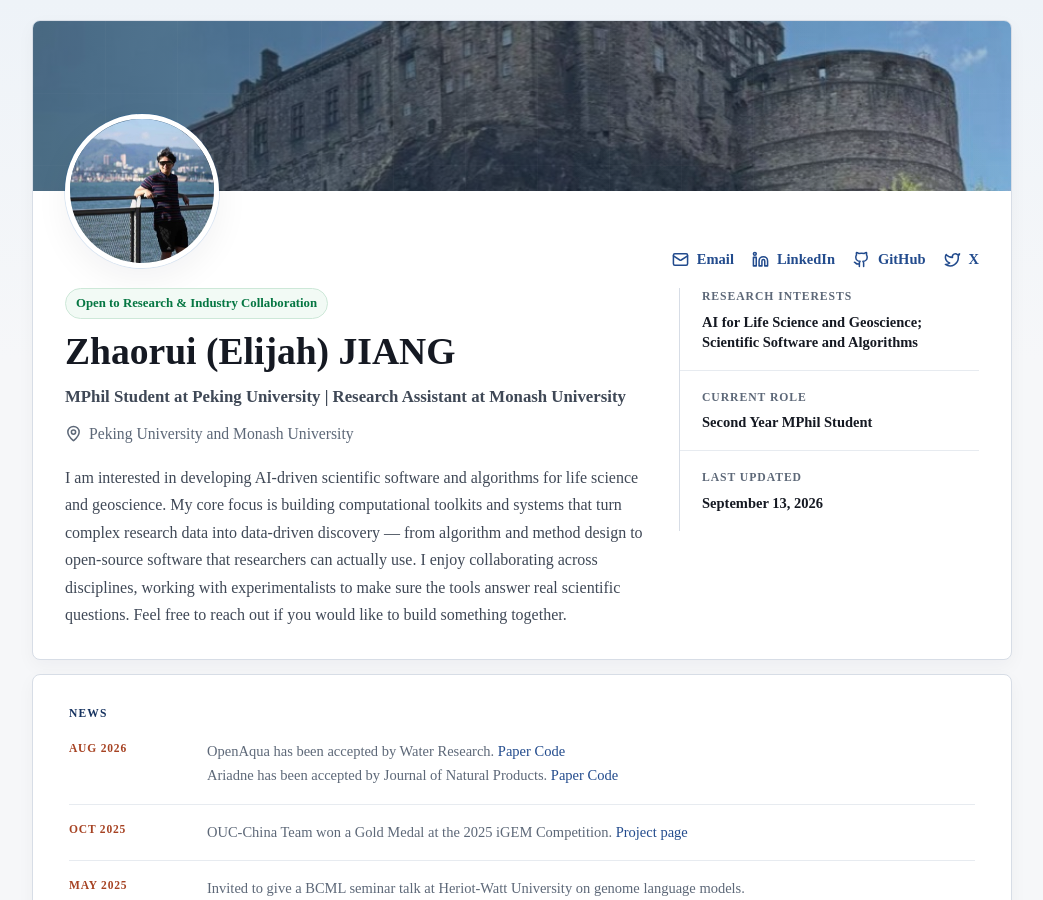
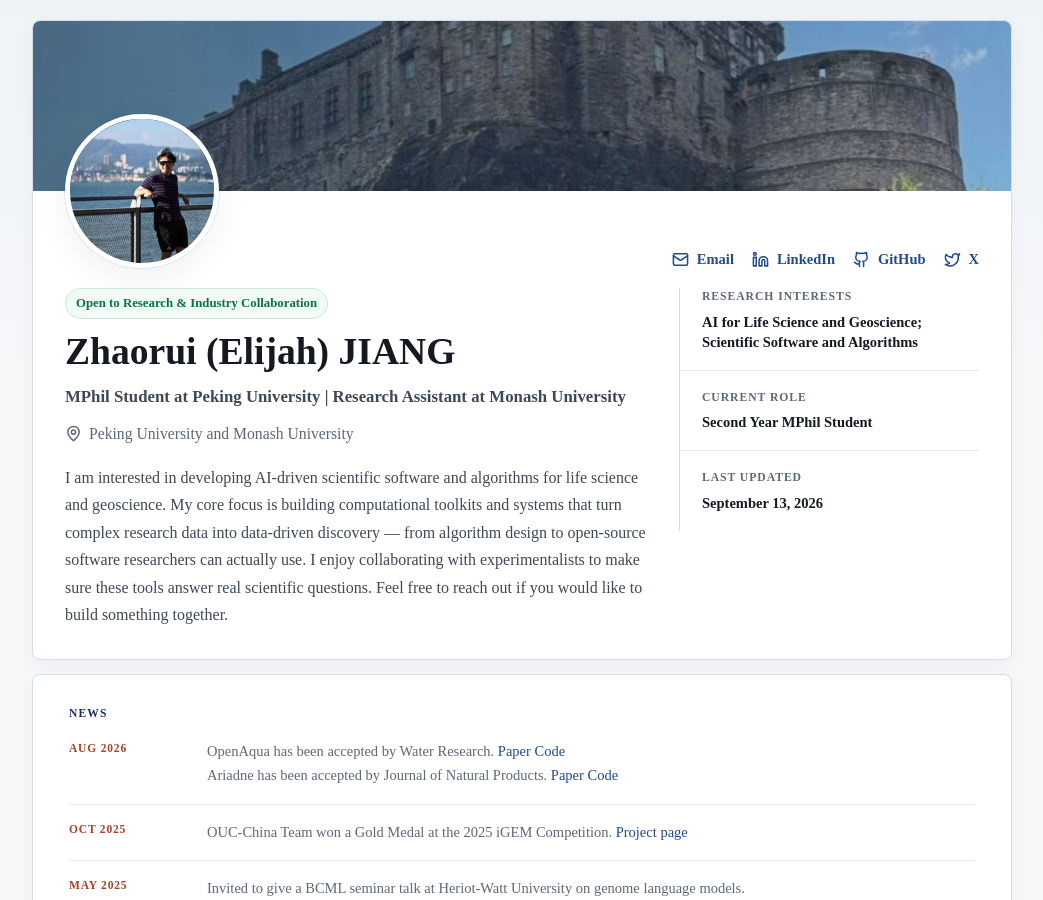
Before and after one commit to zhaorui-bi/zhaorui-bi.github.io, a Jekyll site: the page built from index.html, in a window 1280 px wide and 900 px high. Shown: the whole window, without its empty margins (118-1161 px from the left). Built offline with Jekyll 4.4.1, drawn with Linux system fonts in a browser that asks for light colours.

Commit message:
Tighten profile summary wording

```diff
--- a/index.html
+++ b/index.html
@@ -110,12 +110,11 @@
           I am interested in developing AI-driven scientific software and
           algorithms for life science and geoscience. My core focus is
           building computational toolkits and systems that turn complex
-          research data into data-driven discovery — from algorithm and method
-          design to open-source software that researchers can actually use. I
-          enjoy collaborating across disciplines, working with
-          experimentalists to make sure the tools answer real scientific
-          questions. Feel free to reach out if you would like to build
-          something together.
+          research data into data-driven discovery — from algorithm design to
+          open-source software researchers can actually use. I enjoy
+          collaborating with experimentalists to make sure these tools answer
+          real scientific questions. Feel free to reach out if you would like
+          to build something together.
         </p>
       </div>
 
```
